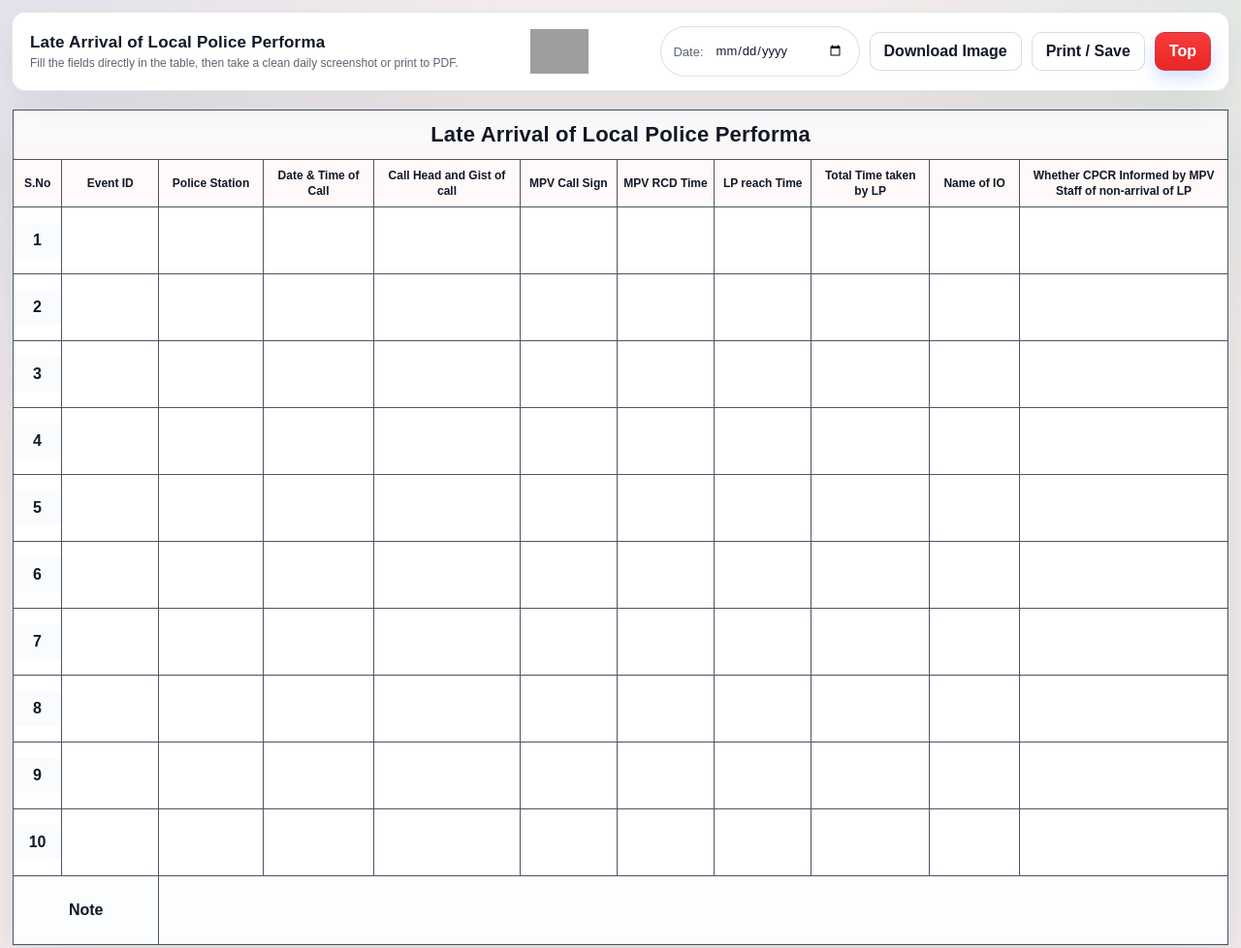
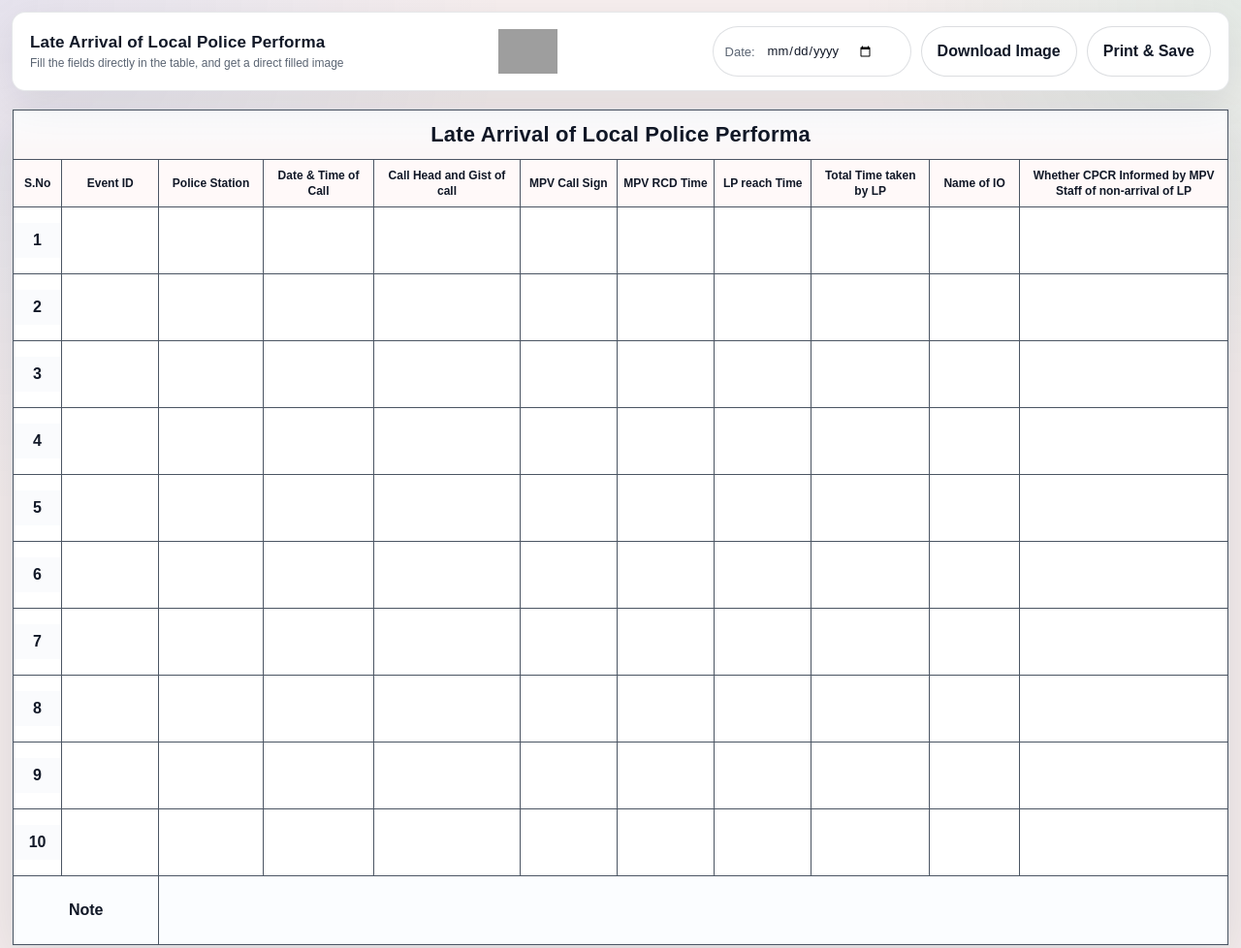
Before and after one commit to VedisVigourous/Police-Daily-Performa, a plain HTML site: page DailyPerforma/index.html in a window 1280 px wide. Shown: the top 978 px of the page at 97% size. Drawn offline with nearby package versions, Linux system fonts and the light colour scheme; grey boxes are pictures that could not be loaded.

Commit message:
Changes: Structural

```diff
--- a/DailyPerforma/index.html
+++ b/DailyPerforma/index.html
@@ -3,7 +3,7 @@
 <head>
 	<meta charset="UTF-8" />
 	<meta name="viewport" content="width=device-width, initial-scale=1.0" />
-	<title>Late Arrival of Local Police Performa</title>
+	<title>Local Police Performa</title>
 	<link rel="stylesheet" href="styles.css" />
 </head>
 <body>
@@ -11,15 +11,14 @@
 		<section class="toolbar" aria-label="Form controls">
 			<div>
 				<h1>Late Arrival of Local Police Performa</h1>
-				<p>Fill the fields directly in the table, then take a clean daily screenshot or print to PDF.</p>
+				<p>Fill the fields directly in the table, and get a direct filled image</p>
 			</div>
 			<img src="https://images.seeklogo.com/logo-png/30/1/delhi-police-logo-png_seeklogo-304814.png" width="5%">
 			<div class="meta">
-				<span class="chip">Date: <input id="report-date" class="cell-input" style="width: 140px; height: 22px; padding: 0 4px;" type="date" aria-label="Report date" /></span>
+				<span class="chip">Date: <input id="report-date" class="cell-input" style="width: 140px; height: 22px; padding: 0 4px; display:flex;" type="date" aria-label="Report date" /></span>
 				<div class="actions">
 					<button id="image-button" class="btn secondary" type="button">Download Image</button>
-					<button id="print-button" class="btn secondary" type="button">Print / Save</button>
-					<button id="top-button" class="btn" type="button">Top</button>
+					<button id="print-button" class="btn secondary" type="button">Print & Save</button>
 				</div>
 			</div>
 		</section>
--- a/DailyPerforma/styles.css
+++ b/DailyPerforma/styles.css
@@ -259,8 +259,8 @@ body {
 	border: 1px solid rgba(37, 99, 235, 0.22);
 	background: linear-gradient(180deg, #f63b3b, #eb2525);
 	color: #fff;
-	border-radius: 10px;
-	padding: 10px 14px;
+	border-radius: 999px;
+	padding: 16px;
 	font: inherit;
 	font-weight: 700;
 	cursor: pointer;
```
